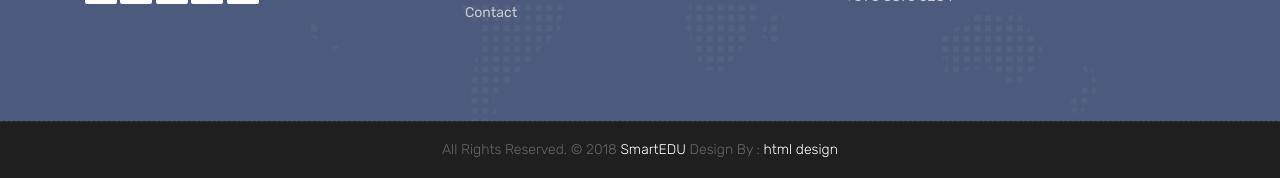
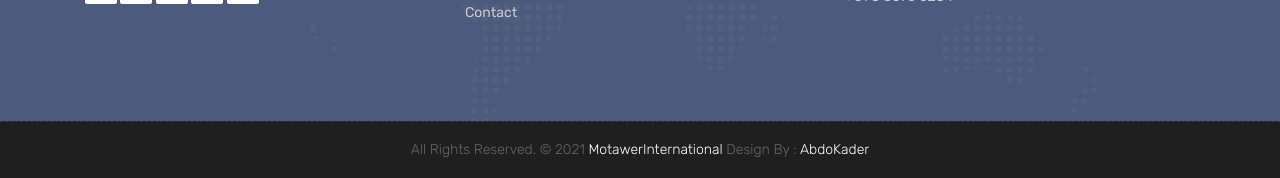
Before and after one commit to abdelrahmanabdelkaderseif/Motawer, a plain HTML site: page index.html in a window 1280 px wide. Shown: the part 5978-6156 px from the top of the page. Drawn offline with Linux system fonts and the light colour scheme.

Commit message:
Update index.html

```diff
--- a/index.html
+++ b/index.html
@@ -826,7 +826,7 @@ Made with <i class="fa fa-heart text-danger"></i> & <i class="fa fa-coffee text-
         <div class="container">
             <div class="footer-distributed">
                 <div class="footer-center">
-                    <p class="footer-company-name">All Rights Reserved. &copy; 2018 <a href="#">SmartEDU</a> Design By : <a href="https://html.design/">html design</a></p>
+                    <p class="footer-company-name">All Rights Reserved. &copy; 2021 <a href="#">MotawerInternational</a> Design By : <a href="#">AbdoKader</a></p>
                 </div>
             </div>
         </div><!-- end container -->
```
